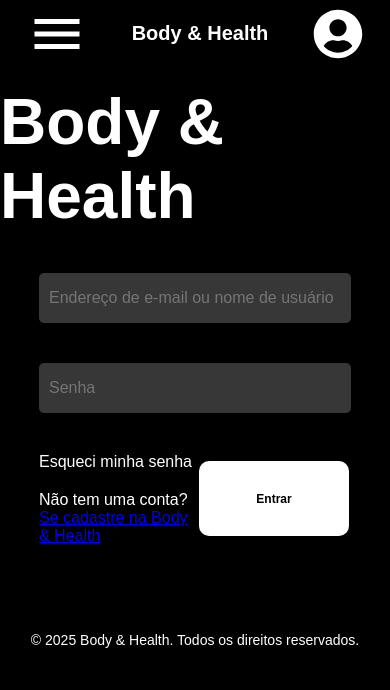
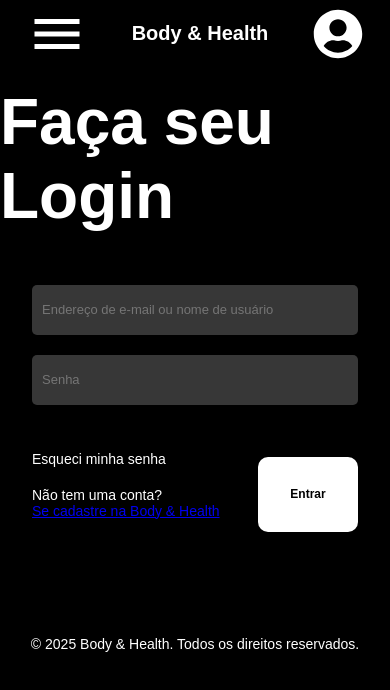
Before and after one commit to Vinirocha388/bodyhealthy-web, a Next.js app: page /login in a window 390 px wide. Shown: the top 690 px of the page. Built offline with nearby package versions, Linux system fonts and the light colour scheme; a web font is replaced by a local one.

Commit message:
fix: footer from login and responsivity

```diff
--- a/src/app/components/Titulo/titulo.module.css
+++ b/src/app/components/Titulo/titulo.module.css
@@ -6,3 +6,9 @@ font-size: 4rem;
 color: white;
 margin-top: 2vh;
 }
+
+@media (max-width: 960) {
+    .title {
+        font-size: 2rem;
+    }
+}
--- a/src/app/login/login.module.css
+++ b/src/app/login/login.module.css
@@ -11,6 +11,10 @@
     margin-top: 80px;
     margin-bottom: 100px;
     font-size: 60px;
+}
+
+.inputDiv {
+    padding: 2rem;
 }
 
 .textBox {
@@ -34,6 +38,7 @@
 .loginTextDiv {
     margin-left: 20%;
     width: 60%;
+    height: 10rem;
     display: flex;
     justify-content: space-between;
     align-items: center;
@@ -48,7 +53,6 @@
     color: white;
     cursor: pointer;
     margin-bottom: 20px;
-    margin-top: 20px;
 }
 
 .loginText {
@@ -93,9 +97,7 @@
   font-weight: bold;
 }
 
-@media (max-width: 768px) {
-
-
+@media (max-width: 1080px) {
     .logoText {
         font-size: 40px;
     }
@@ -106,21 +108,16 @@
         font-size: 16px;
     }
 
-    .textBox {
-        margin-top: 40px;
-    }
-
     .loginTextDiv {
         width: 80%;
         margin-left: 10%;
     }
 
-    .button {
+    .buttonDiv {
         padding-left: 40px;
-        padding-right: 40px;
-        padding-top: 10px;
-        padding-bottom: 10px;
-        font-size: 16px;
+        padding-bottom: 1px;
+        font-size: 20px;
+        width: 27%;
     }
 
     .loginTextPassword {
@@ -131,3 +128,29 @@
         font-size: 16px;
     }
 }
+
+
+@media (max-width: 560px) {
+    .textBoxText {
+        width: 100%;
+        font-size: 13px;
+    }
+
+    .loginTextDiv {
+        width: 100%;
+        margin: auto;
+    }
+
+    .loginTextCollumn {
+        width: 100%;
+    }
+
+    .loginTextPassword, .loginText {
+        font-size: 14px;
+    }
+
+    .buttonDiv {
+        padding-right: 50px;
+        width: 27%;
+    }
+}
--- a/src/app/login/page.jsx
+++ b/src/app/login/page.jsx
@@ -59,7 +59,7 @@ export default function Login() {
       <Header />
       <main>
         < Titulo
-        title="Body & Health"
+        title="Faça seu Login"
         />
         <div className={styles.inputDiv}>
           <div className={styles.textBox}>
@@ -87,7 +87,7 @@ export default function Login() {
             <div className={styles.loginTextCollumn}>
               <p className={styles.loginTextPassword}>Esqueci minha senha</p>
               <p className={styles.loginText}>
-                Não tem uma conta? <Link href="/cadastro"> Se cadastre na Body & Health</Link>
+                Não tem uma conta? <br /> <Link href="/cadastro">Se cadastre na Body & Health</Link>
               </p>
             </div>
             <div className={styles.buttonDiv}>
```
Also changed, not shown: src/app/cadastro/cadastro.module.css (+4 -4 lines).
